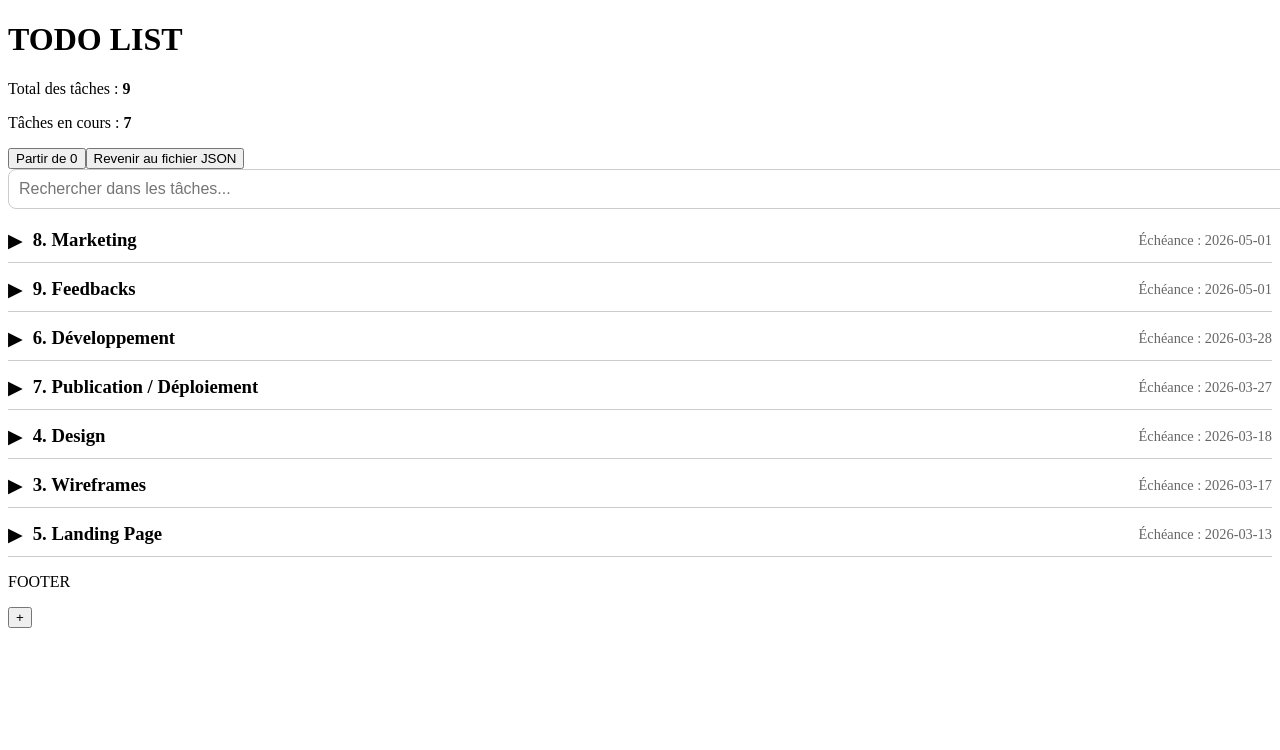
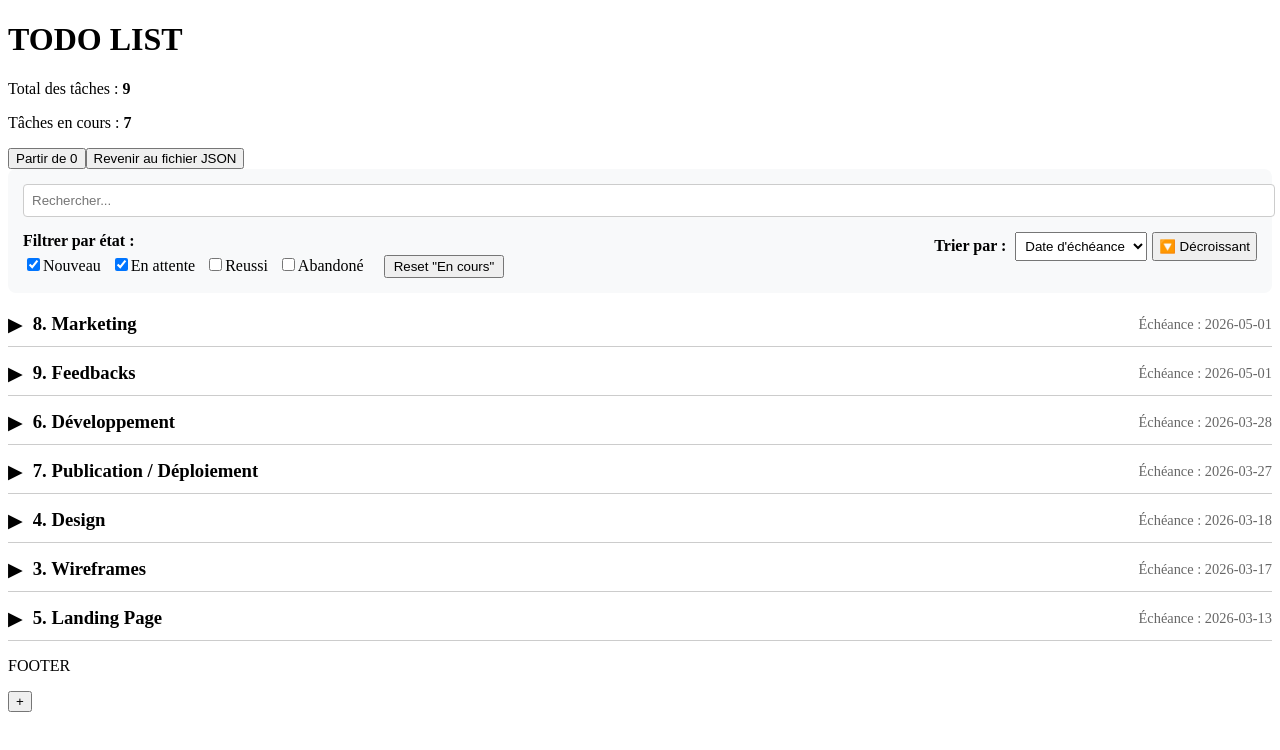
Before and after one commit to HugoBrestLestrade/TodoList, a React (Create React App) app: page / in a window 1280 px wide. Shown: the top 750 px of the page. Built offline with nearby package versions, Linux system fonts and the light colour scheme.

Commit message:
Tri séparé dans son dossier

```diff
--- a/src/Components/Todo/List/CRUD/Read/Read.js
+++ b/src/Components/Todo/List/CRUD/Read/Read.js
@@ -1,6 +1,7 @@
 import { ListContext } from '../../ListContext';
 import { useContext, useState } from 'react';
 import Edit from '../Edit/Edit';
+import Tri from '../../../Tri/Tri';
 
 function TaskItem({ tache }) {
     const [isComplet, setIsComplet] = useState(false);
@@ -8,8 +9,6 @@ function TaskItem({ tache }) {
 
     return (
         <li style={{ borderBottom: "1px solid #ccc", paddingBottom: "10px", marginBottom: "15px", listStyleType: "none" }}>
-
-            {/* --- MODE SIMPLE --- */}
             <div
                 style={{ display: "flex", alignItems: "center", cursor: "pointer" }}
                 onClick={() => setIsComplet(!isComplet)}
@@ -23,7 +22,6 @@ function TaskItem({ tache }) {
                 </span>
             </div>
 
-            {/* --- MODE COMPLET --- */}
             {isComplet && (
                 <div style={{ marginTop: "15px", paddingLeft: "25px" }}>
                     <p><strong>Description :</strong> {tache.description || "Aucune description"}</p>
@@ -31,9 +29,7 @@ function TaskItem({ tache }) {
                     <p><strong>Créée le :</strong> {tache.date_creation}</p>
                     <p>
                         <strong>Contacts :</strong>{' '}
-                        {personnes.length > 0
-                            ? personnes.map((personne) => personne.name).join(', ')
-                            : "Aucun contact"}
+                        {personnes.length > 0 ? personnes.map(p => p.name).join(', ') : "Aucun contact"}
                     </p>
                     <div style={{ marginTop: "10px" }}>
                         <Edit tache={tache} />
@@ -47,49 +43,54 @@ function TaskItem({ tache }) {
 function Read() {
     const { list } = useContext(ListContext);
 
-    // State pour stocker ce que l'utilisateur tape dans la barre de recherche
     const [searchTerm, setSearchTerm] = useState("");
+    const [sortBy, setSortBy] = useState("date_echeance");
+    const [sortDesc, setSortDesc] = useState(true);
+    const [activeEtats, setActiveEtats] = useState(["Nouveau", "En attente"]);
 
+    const tousLesEtats = ["Nouveau", "En attente", "Reussi", "Abandoné"];
 
+    const toggleEtat = (etatChoisi) => {
+        if (activeEtats.includes(etatChoisi)) {
+            setActiveEtats(activeEtats.filter(etat => etat !== etatChoisi));
+        } else {
+            setActiveEtats([...activeEtats, etatChoisi]);
+        }
+    };
+
+    // filtrage + tri
     const processedList = list
-        .filter((tache) => tache.etat !== 'Abandoné' && tache.etat !== 'Reussi')
-
+        .filter((tache) => activeEtats.includes(tache.etat))
         .filter((tache) => {
             if (searchTerm === "") return true;
+            const lowerSearch = searchTerm.toLowerCase();
+            return (
+                tache.title?.toLowerCase().includes(lowerSearch) ||
+                tache.description?.toLowerCase().includes(lowerSearch)
+            );
+        })
+        .sort((a, b) => {
+            let valA = a[sortBy] || "";
+            let valB = b[sortBy] || "";
 
-            const lowerSearch = searchTerm.toLowerCase();
-            const titleMatch = tache.title?.toLowerCase().includes(lowerSearch);
-            const descMatch = tache.description?.toLowerCase().includes(lowerSearch);
-
-            return titleMatch || descMatch; // Recherche dans le titre et la description
-        })
-
-        // Tri
-        .sort((a, b) => {
-
-            if (!a.date_echeance) return 1;
-            if (!b.date_echeance) return -1;
-
-            return new Date(b.date_echeance) - new Date(a.date_echeance);
+            if (sortBy === "title") {
+                return sortDesc ? valB.localeCompare(valA) : valA.localeCompare(valB);
+            } else {
+                if (!valA) return 1;
+                if (!valB) return -1;
+                return sortDesc ? new Date(valB) - new Date(valA) : new Date(valA) - new Date(valB);
+            }
         });
 
     return (
         <div>
-            <div style={{ marginBottom: "20px" }}>
-                <input
-                    type="text"
-                    placeholder="Rechercher dans les tâches..."
-                    value={searchTerm}
-                    onChange={(e) => setSearchTerm(e.target.value)}
-                    style={{
-                        width: "100%",
-                        padding: "10px",
-                        borderRadius: "8px",
-                        border: "1px solid #ccc",
-                        fontSize: "1rem"
-                    }}
-                />
-            </div>
+            <Tri
+                searchTerm={searchTerm} setSearchTerm={setSearchTerm}
+                activeEtats={activeEtats} setActiveEtats={setActiveEtats}
+                tousLesEtats={tousLesEtats} toggleEtat={toggleEtat}
+                sortBy={sortBy} setSortBy={setSortBy}
+                sortDesc={sortDesc} setSortDesc={setSortDesc}
+            />
 
             <ul style={{ padding: 0 }}>
                 {processedList.map((tache) => (
@@ -98,7 +99,7 @@ function Read() {
 
                 {processedList.length === 0 && (
                     <p style={{ textAlign: "center", color: "#888", fontStyle: "italic" }}>
-                        Aucune tâche trouvée.
+                        Aucune tâche ne correspond à ces filtres.
                     </p>
                 )}
             </ul>
--- a/src/Components/Todo/Tri/Tri.js
+++ b/src/Components/Todo/Tri/Tri.js
@@ -1,8 +1,66 @@
-function Tri(){
+export default function Tri({
+                                searchTerm, setSearchTerm,
+                                activeEtats, toggleEtat, tousLesEtats, setActiveEtats,
+                                sortBy, setSortBy,
+                                sortDesc, setSortDesc
+                            }) {
     return (
-        <>
-        </>
+        <div style={{ backgroundColor: "#f8f9fa", padding: "15px", borderRadius: "8px", marginBottom: "20px" }}>
+
+            {/* Barre de recherche */}
+            <input
+                type="text"
+                placeholder="Rechercher..."
+                value={searchTerm}
+                onChange={(e) => setSearchTerm(e.target.value)}
+                style={{ width: "100%", padding: "8px", marginBottom: "15px", borderRadius: "4px", border: "1px solid #ccc" }}
+            />
+
+            <div style={{ display: "flex", justifyContent: "space-between", flexWrap: "wrap", gap: "10px" }}>
+
+                {/*  Filtres par État */}
+                <div>
+                    <strong>Filtrer par état : </strong>
+                    <div style={{ display: "flex", gap: "10px", marginTop: "5px" }}>
+                        {tousLesEtats.map(etat => (
+                            <label key={etat} style={{ cursor: "pointer" }}>
+                                <input
+                                    type="checkbox"
+                                    checked={activeEtats.includes(etat)}
+                                    onChange={() => toggleEtat(etat)}
+                                />
+                                {etat}
+                            </label>
+                        ))}
+                        {/* Bouton "En cours"*/}
+                        <button
+                            onClick={() => setActiveEtats(["Nouveau", "En attente"])}
+                            style={{ marginLeft: "10px", padding: "2px 8px", cursor: "pointer" }}
+                        >
+                            Reset "En cours"
+                        </button>
+                    </div>
+                </div>
+
+                {/* Tri */}
+                <div>
+                    <strong>Trier par : </strong>
+                    <select
+                        value={sortBy}
+                        onChange={(e) => setSortBy(e.target.value)}
+                        style={{ padding: "5px", marginLeft: "5px", marginRight: "5px" }}
+                    >
+                        <option value="date_echeance">Date d'échéance</option>
+                        <option value="date_creation">Date de création</option>
+                        <option value="title">Nom</option>
+                    </select>
+
+                    <button onClick={() => setSortDesc(!sortDesc)} style={{ padding: "5px", cursor: "pointer" }}>
+                        {sortDesc ? "🔽 Décroissant" : "🔼 Croissant"}
+                    </button>
+                </div>
+
+            </div>
+        </div>
     );
 }
-
-export default Tri;
```
